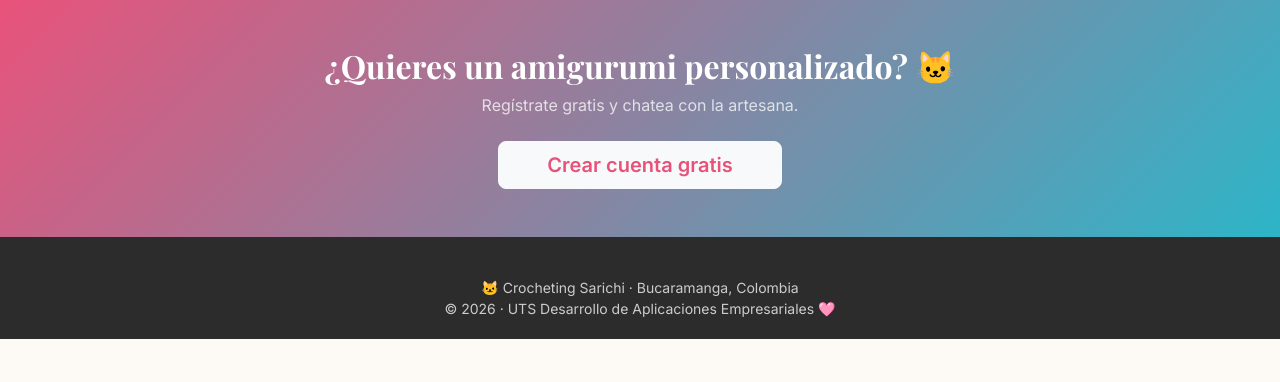
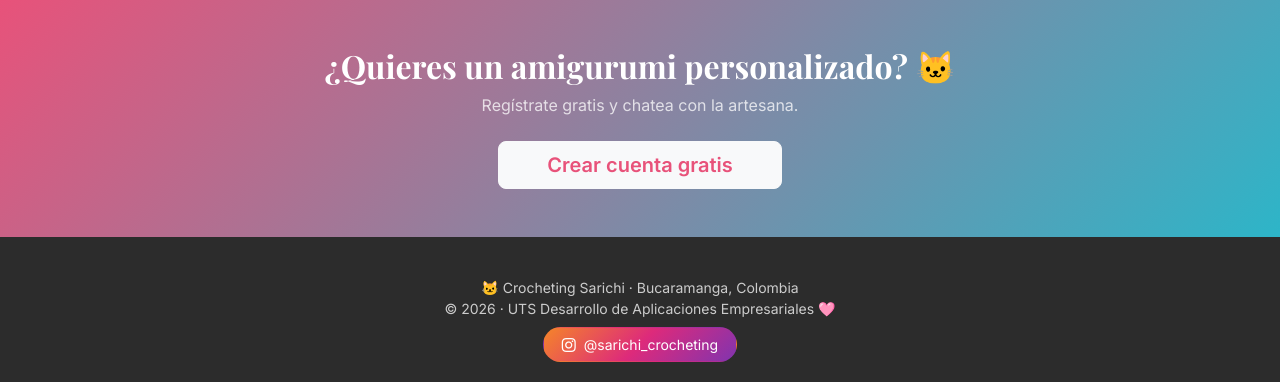
Before and after one commit to riverasaravalentina-sudo/sarichi, a Spring Boot app: page /index.html in a window 1280 px wide. Shown: the part 943-1325 px from the top of the page. Before the commit the page ends 1282 px from the top, so only its background shows below. Run offline with Spring Boot 4, Linux system fonts and the light colour scheme; some of the project's set-up classes (security, data sources, template engines, error pages and the like) are left out, and stand-ins take their place.

Commit message:
feat: boton Instagram con icono en footer de la pagina principal

```diff
--- a/src/main/resources/static/index.html
+++ b/src/main/resources/static/index.html
@@ -96,7 +96,10 @@
   <footer>
     <div class="container text-center">
       <p class="small mb-0">🐱 Crocheting Sarichi · Bucaramanga, Colombia</p>
-      <p class="small mb-0">© 2026 · UTS Desarrollo de Aplicaciones Empresariales 🩷</p>
+      <p class="small mb-2">© 2026 · UTS Desarrollo de Aplicaciones Empresariales 🩷</p>
+      <a href="https://www.instagram.com/sarichi_crocheting?igsh=MW1lMm1wcGxjeDB3" target="_blank" rel="noopener noreferrer" class="btn btn-sm" style="background:linear-gradient(135deg,#f58529,#dd2a7b,#8134af);color:#fff;border-radius:50px;padding:6px 18px;">
+        <i class="bi bi-instagram me-1"></i> @sarichi_crocheting
+      </a>
     </div>
   </footer>
 
```
